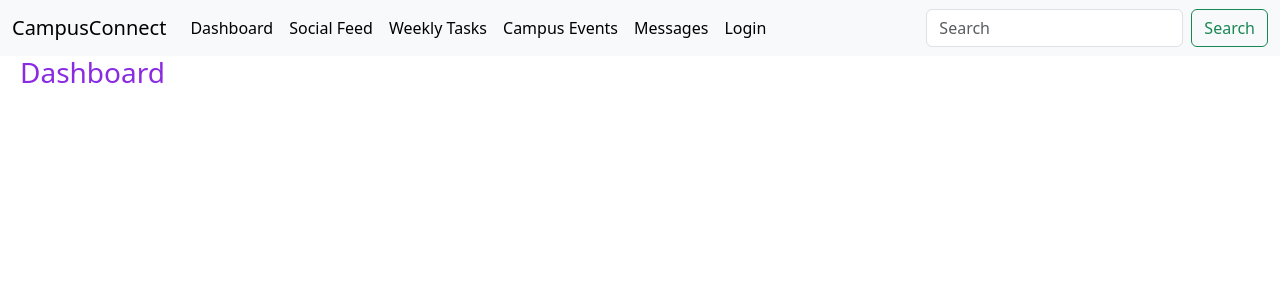
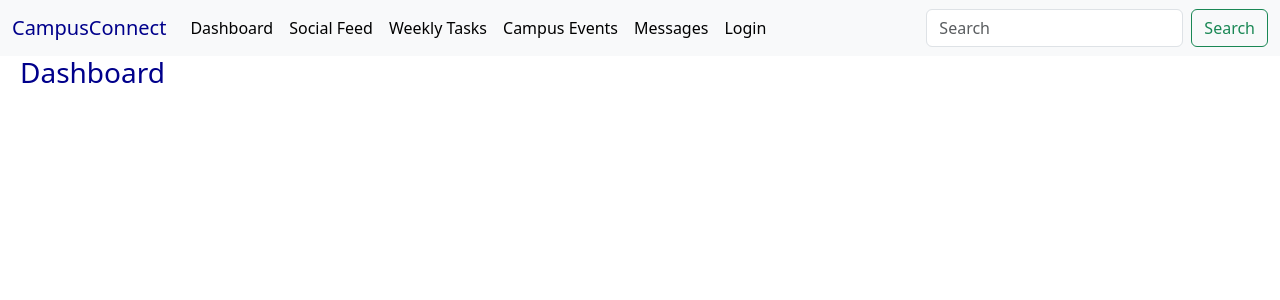
Before and after one commit to Bryanna-Terrazas/campusConnect2026, a Django app: page / in a window 1280 px wide. Shown: the top 300 px of the page. Run offline with Django 5.2, Linux system fonts and the light colour scheme.

Commit message:
Just saving

```diff
--- a/campusConnectApp/templates/home.html
+++ b/campusConnectApp/templates/home.html
@@ -3,13 +3,13 @@
 <html lang="en">
 <head>
     <meta charset="UTF-8">
-    <title>Campus Connect Home</title>
+    <title>Campus Connect Dashboard</title>
     <style>
         body{backg}
 </head>
 <body>
     {%block content%}
-    <h3 style="text-align:border-left;margin-left:20px;color:blueviolet;font_family:sans-serif;">Dashboard</h3>
+    <h3 style="text-align:border-left;margin-left:20px;color:darkblue;font_family:sans-serif;">Dashboard</h3>
 
     {%endblock%}
 </body>
--- a/campusConnectApp/templates/navbar.html
+++ b/campusConnectApp/templates/navbar.html
@@ -1,6 +1,6 @@
 <nav class="navbar navbar-expand-lg bg-body-tertiary">
   <div class="container-fluid">
-    <a class="navbar-brand" href="#">CampusConnect</a>
+    <a class="navbar-brand" href="#"style="text-align:border-left;color:darkblue;font_family:sans-serif;">CampusConnect</a>
     <button class="navbar-toggler" type="button" data-bs-toggle="collapse" data-bs-target="#navbarSupportedContent" aria-controls="navbarSupportedContent" aria-expanded="false" aria-label="Toggle navigation">
       <span class="navbar-toggler-icon"></span>
     </button>
```
